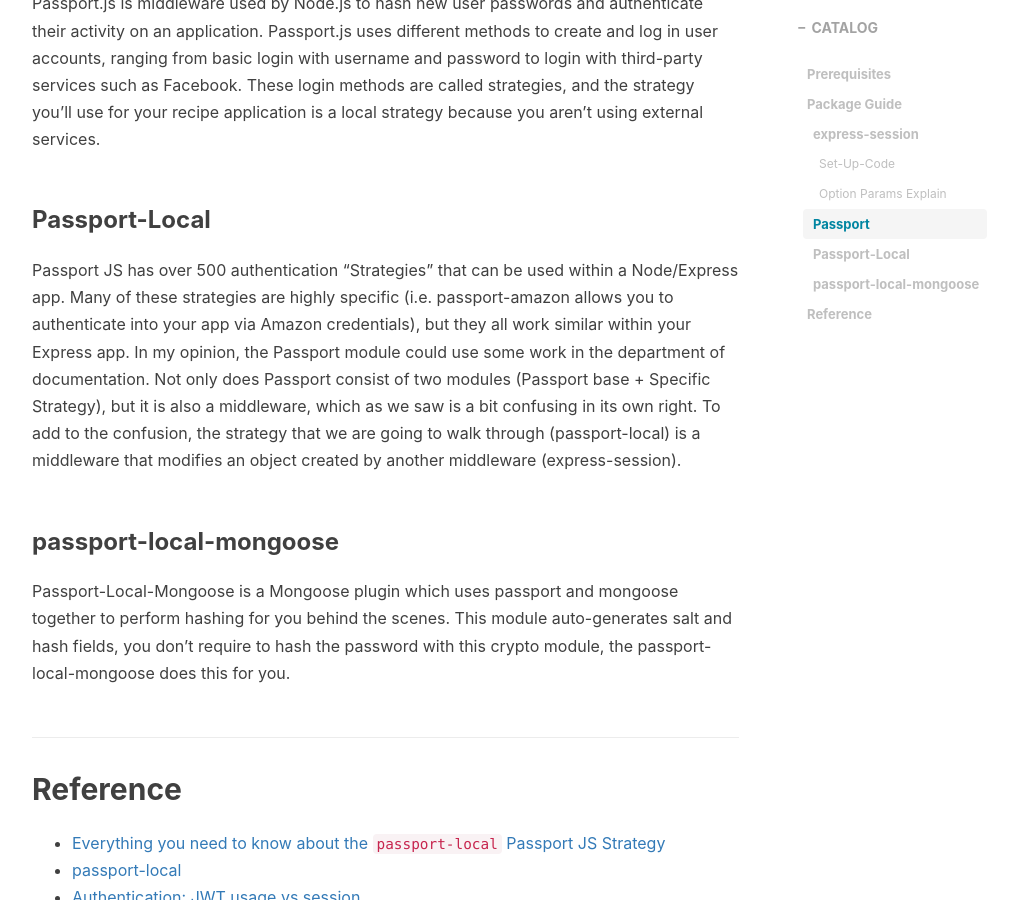
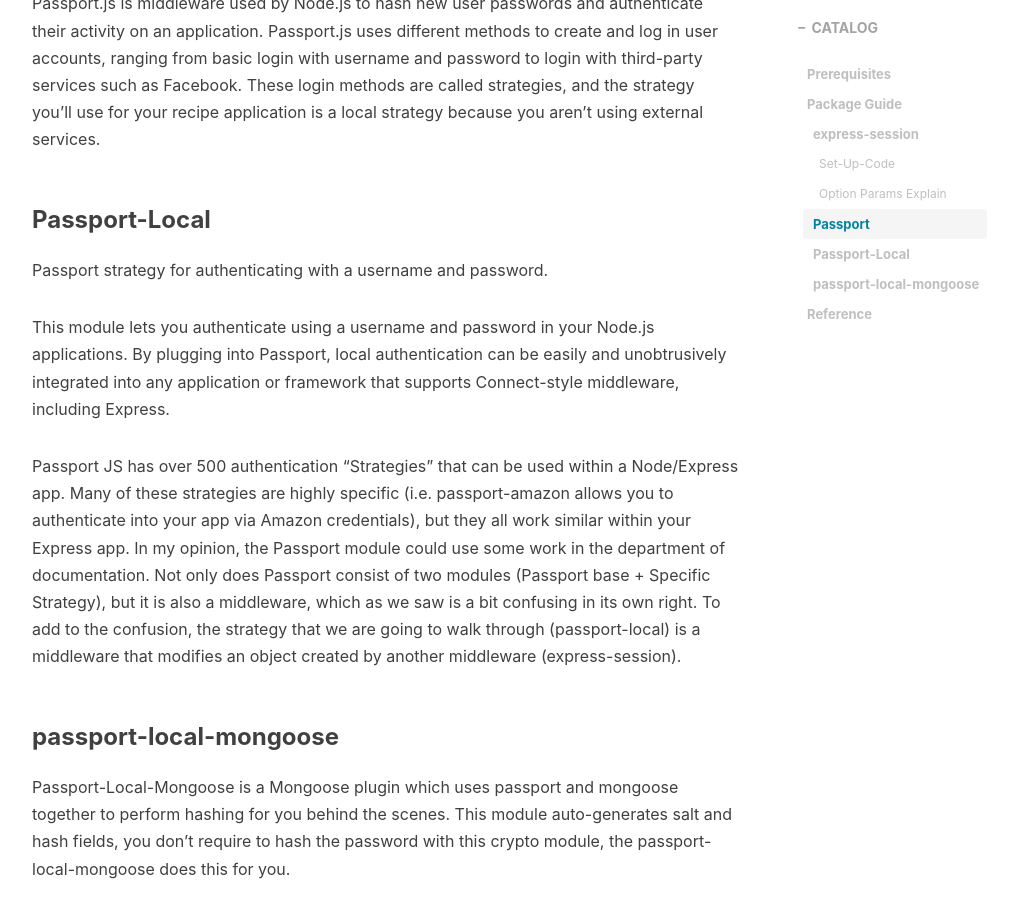
Before and after one commit to kkkokili/kkkokili.github.io, a Jekyll site: the page built from _posts/2021-08-16-Node-JS-Authentication-Guide.md, in a window 1280 px wide and 900 px high, scrolled down 2190 px. Shown: the whole window, without its empty margins (233-1242 px from the left). Built offline with Jekyll 4.4.1, drawn with Linux system fonts in a browser that asks for light colours; nearby versions of some CDN libraries; comment, search, counter and statistics services are not loaded.

Commit message:
Update 2021-08-16-Node-JS-Authentication-Guide.md

```diff
--- a/_posts/2021-08-16-Node-JS-Authentication-Guide.md
+++ b/_posts/2021-08-16-Node-JS-Authentication-Guide.md
@@ -57,6 +57,10 @@
 Passport.js is middleware used by Node.js to hash new user passwords and authenticate their activity on an application. Passport.js uses different methods to create and log in user accounts, ranging from basic login with username and password to login with third-party services such as Facebook. These login methods are called strategies, and the strategy you’ll use for your recipe application is a local strategy because you aren’t using external services.
 
 ### Passport-Local
+Passport strategy for authenticating with a username and password.
+
+This module lets you authenticate using a username and password in your Node.js applications. By plugging into Passport, local authentication can be easily and unobtrusively integrated into any application or framework that supports Connect-style middleware, including Express.
+
 Passport JS has over 500 authentication “Strategies” that can be used within a Node/Express app. Many of these strategies are highly specific (i.e. passport-amazon allows you to authenticate into your app via Amazon credentials), but they all work similar within your Express app.
 In my opinion, the Passport module could use some work in the department of documentation. Not only does Passport consist of two modules (Passport base + Specific Strategy), but it is also a middleware, which as we saw is a bit confusing in its own right. To add to the confusion, the strategy that we are going to walk through (passport-local) is a middleware that modifies an object created by another middleware (express-session).
 
```
